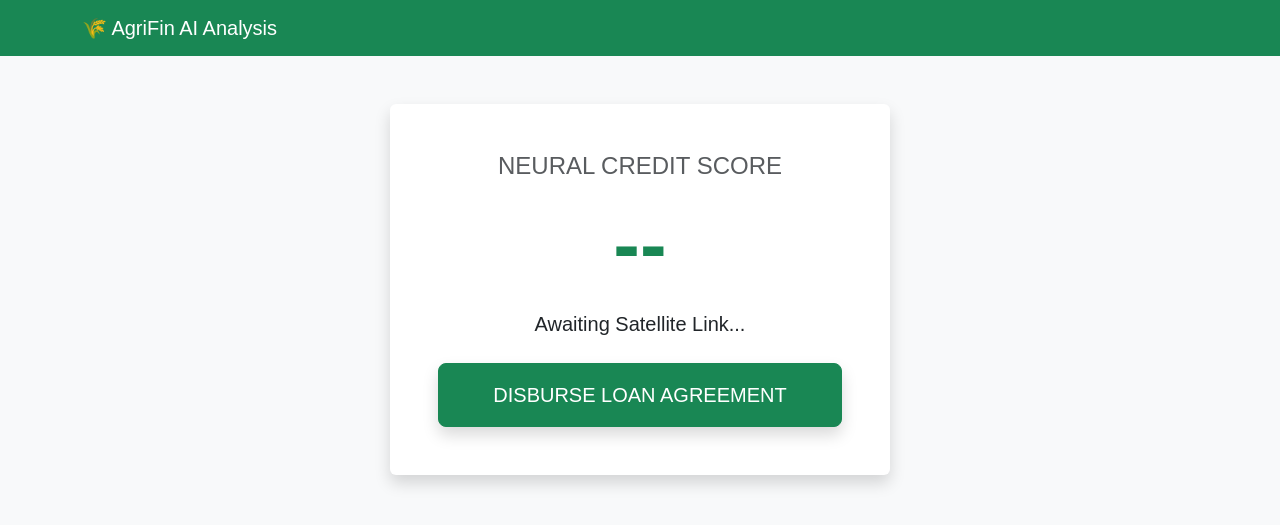
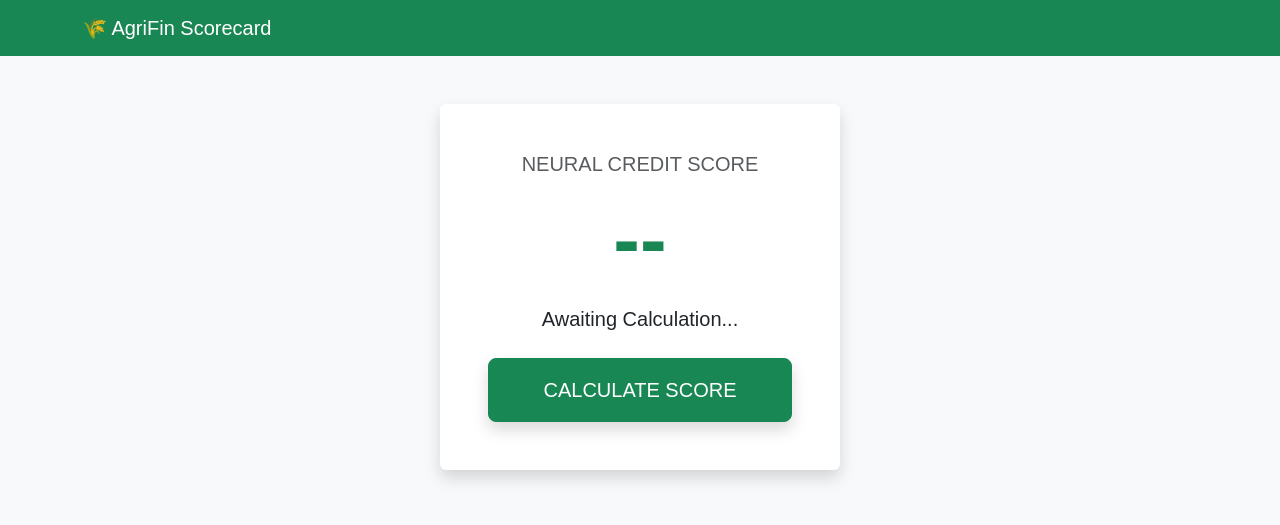
Before and after one commit to TM1476/AgriFin, a Flask app: page /analysis in a window 1280 px wide. Shown: the top 525 px of the page. Run offline with Flask 3, Linux system fonts and the light colour scheme.

Commit message:
Update analysis.html

```diff
--- a/templates/analysis.html
+++ b/templates/analysis.html
@@ -1,24 +1,22 @@
 <!DOCTYPE html>
 <html>
 <head>
-    <title>AI Analysis | AgriFin AI</title>
+    <title>Analysis - AgriFin AI</title>
     <link rel="stylesheet" href="https://cdn.jsdelivr.net/npm/bootstrap@5.3.2/dist/css/bootstrap.min.css">
     <link rel="stylesheet" href="{{ url_for('static', filename='css/style.css') }}">
 </head>
-<body class="bg-light text-center">
+<body class="bg-light">
     <nav class="navbar navbar-dark bg-success mb-5">
-        <div class="container"><a class="navbar-brand" href="/">🌾 AgriFin AI Analysis</a></div>
+        <div class="container"><a class="navbar-brand" href="/">🌾 AgriFin Scorecard</a></div>
     </nav>
-
-    <div class="container">
-        <div class="card mx-auto shadow border-0 p-5" style="max-width: 500px;">
-            <h4 class="text-muted text-uppercase mb-3">Neural Credit Score</h4>
+    <div class="container text-center">
+        <div class="card p-5 shadow mx-auto" style="max-width: 400px;">
+            <h5 class="text-muted text-uppercase mb-3">Neural Credit Score</h5>
             <div id="score-val" class="display-1 fw-bold text-success mb-3">--</div>
-            <p id="status-text" class="lead text-dark italic mb-4">Awaiting Satellite Link...</p>
-            <button id="score-btn" class="btn btn-success btn-lg w-100 py-3 shadow">DISBURSE LOAN AGREEMENT</button>
+            <p id="status-text" class="lead text-dark mb-4">Awaiting Calculation...</p>
+            <button id="score-btn" class="btn btn-success btn-lg w-100 py-3 shadow">CALCULATE SCORE</button>
         </div>
     </div>
-
     <script>
         document.getElementById('score-btn').onclick = async () => {
             const res = await fetch('/api/score', { method: 'POST' });
```
